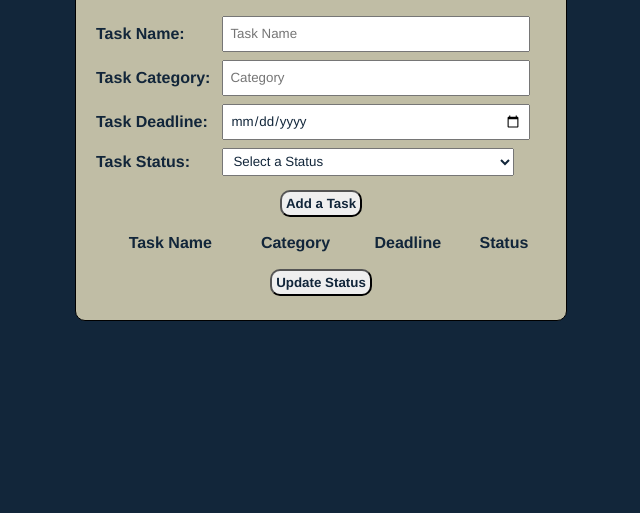
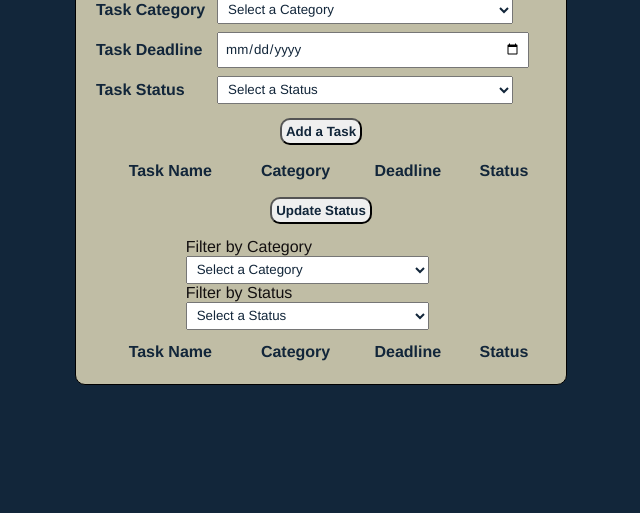
Before and after one commit to baig-ariba/Task-Management-Application, a website with bundled scripts: page index.html in a window 1280 px wide. Shown: the part 287-800 px from the top of the page, without its empty margins (319-959 px from the left). Built offline with nearby package versions, Linux system fonts and the light colour scheme.

Commit message:
added a separate filtered tasks table

```diff
--- a/index.html
+++ b/index.html
@@ -11,18 +11,23 @@
     <div class="taskList">
         <h1>Task List</h1>
         <div class="task">
-            <label for="taskName">Task Name: </label>
+            <label for="taskName">Task Name</label>
             <input type="text" id="taskName" placeholder="Task Name" />
-            <label for="category">Task Category: </label>
-            <input type="text" id="category" placeholder="Category" />
-            <label for="deadline">Task Deadline: </label>
+            <label for="category">Task Category</label>
+            <select id="category" name="category">
+                <option value="" disabled selected>Select a Category</option>
+                <option value="Work">Work</option>
+                <option value="Personal">Personal</option>
+                <option value="Other">Other</option>
+            </select>
+            <label for="deadline">Task Deadline</label>
             <input type="date" id="deadline" placeholder="Deadline" />
-            <label for="status">Task Status: </label>
+            <label for="status">Task Status</label>
             <select id="status" name="Status" required>
-            <option value="" disabled selected>Select a Status</option>
-            <option value="In Progress">In Progress</option>
-            <option value="Completed">Completed</option>
-            <option value="Overdue">Overdue</option>
+                <option value="" disabled selected>Select a Status</option>
+                <option value="In Progress">In Progress</option>
+                <option value="Completed">Completed</option>
+                <option value="Overdue">Overdue</option>
             </select>
         </div>
         <button id="addTask">Add a Task</button>
@@ -42,6 +47,41 @@
             </table>
         </div>
         <button id="updateStatus">Update Status</button>
+        <div class ="filter">
+            <div class="CatFilter">
+                <label for="statusCFilter">Filter by Category </label>
+                <select id="statusCFilter" name="statusCFilter">
+                    <option value="" disabled selected>Select a Category</option>
+                    <option value="Work">Work</option>
+                    <option value="Personal">Personal</option>
+                    <option value="Other">Other</option>
+                </select>
+            </div>
+            <div class="StatFilter">
+                <label for="statusSFilter">Filter by Status </label>
+                <select id="statusSFilter">
+                    <option value="" disabled selected>Select a Status</option>
+                    <option value="In Progress">In Progress</option>
+                    <option value="Completed">Completed</option>
+                    <option value="Overdue">Overdue</option>
+                </select>
+            </div>
+        </div>
+        <div class="taskTable">
+            <table>
+                <thead>
+                    <tr>
+                        <th></th>
+                        <th>Task Name</th>
+                        <th>Category</th>
+                        <th>Deadline</th>
+                        <th>Status</th>
+                    </tr>
+                </thead>
+                <tbody id="filterTaskTable">
+                </tbody>
+            </table>
+        </div>
     </div>
   </body>
 </html>
```
